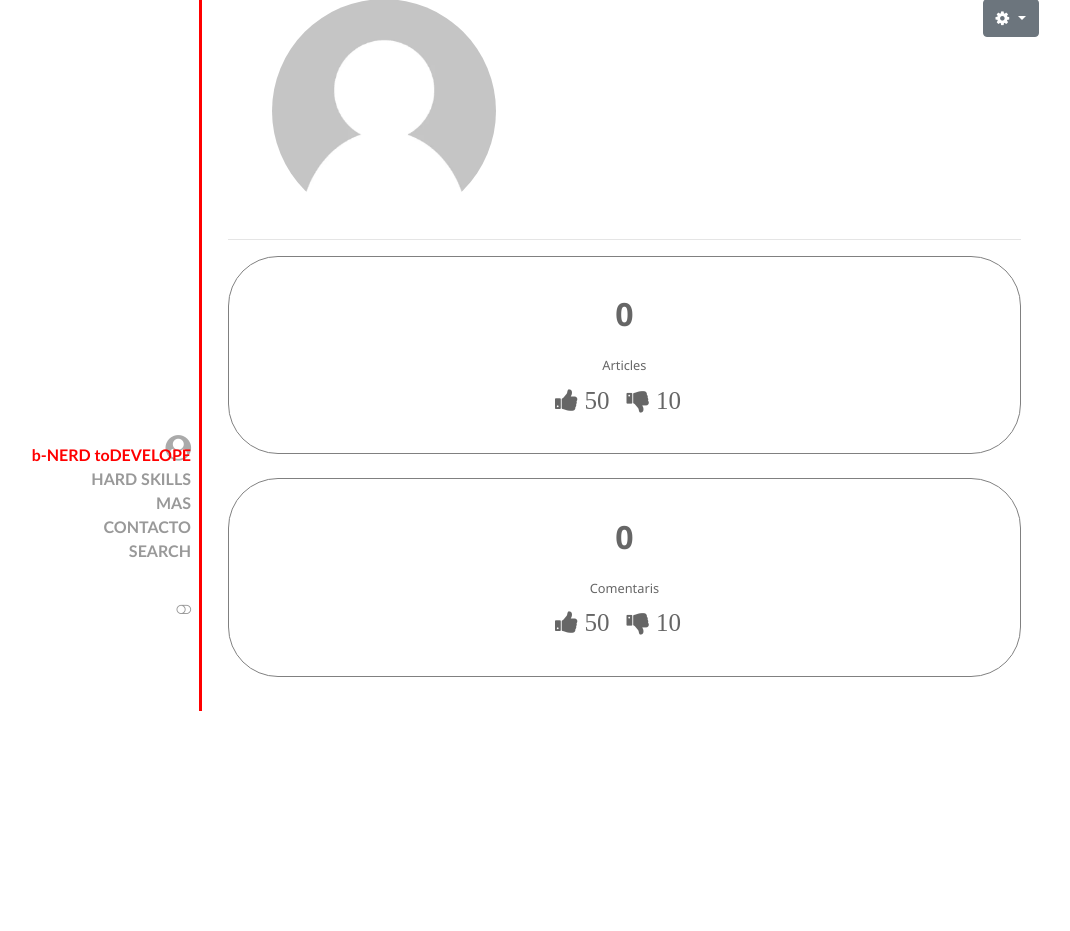
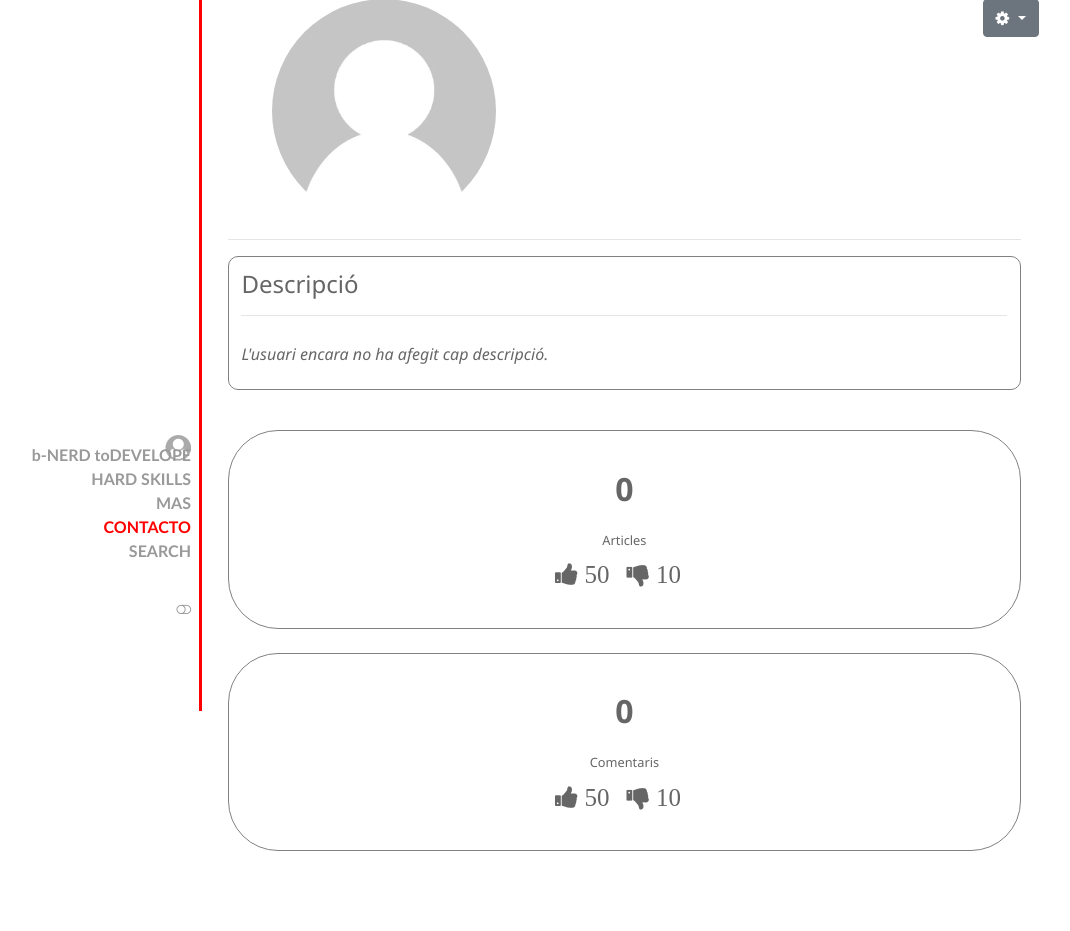
Before and after one commit to aleixr20/projecte_DAW, a Symfony app: template symfony/templates/user/profile.html.twig in a window 1280 px wide. Shown: the part 81-1012 px from the top of the page, without its empty margins (54-1124 px from the left). Before the commit the page ends 792 px from the top, so only its background shows below. Run offline with Twig, Linux system fonts and the light colour scheme; the template is opened without the code that fills it, so the values that code supplies are empty; some libraries are stand-ins or nearby versions.

Commit message:
funcionalitat descipcio user

```diff
--- a/symfony/public/css/estils-aleix.css
+++ b/symfony/public/css/estils-aleix.css
@@ -28,6 +28,12 @@
     color: #666;
 }
 
+#profile-description {
+    margin-bottom: 5vh;
+    padding: 1vw;
+    border: 1px solid grey;
+    border-radius: 10px;
+}
 
 .profile-box {
     padding: 3vw;
--- a/symfony/src/Form/UserType.php
+++ b/symfony/src/Form/UserType.php
@@ -13,6 +13,7 @@ use Symfony\Component\Form\Extension\Core\Type\EmailType;
 use Symfony\Component\Form\Extension\Core\Type\FileType;
 use Symfony\Component\Validator\Constraints\File;
 use Symfony\Component\Form\Extension\Core\Type\PasswordType;
+use Symfony\Component\Form\Extension\Core\Type\TextareaType;
 
 class UserType extends AbstractType
 {
@@ -51,6 +52,11 @@ class UserType extends AbstractType
                 'required'=> false,
             ])
             ->add('nom_usuari', TextType::class)
+            ->add('descripcio', TextAreaType::class, [
+                'label' => 'Descripció',
+                'required'=> false,
+                'attr' => ['rows' => '6'],
+            ])
             ->add('imatge', FileType::class, [
                 'mapped' => false,
                 'required' => false,
--- a/symfony/templates/user/edit.html.twig
+++ b/symfony/templates/user/edit.html.twig
@@ -45,6 +45,11 @@
 			{{ form_widget(editForm.imatge, {'attr': {'class': 'form-control'}}) }}
 			{{ form_errors(editForm.imatge) }}
 		</div>
+		<div class="form-group">
+			{{ form_label(editForm.descripcio) }}
+			{{ form_widget(editForm.descripcio, {'attr': {'class': 'form-control'}}) }}
+			{{ form_errors(editForm.descripcio) }}
+		</div>
 		<div
 			class="form-group">
 			{# HAURIEM DE CREAR UN DATE PICKER #}
--- a/symfony/templates/user/profile.html.twig
+++ b/symfony/templates/user/profile.html.twig
@@ -21,6 +21,7 @@
 					{{ user.cognom }}
 					<span id="profile-username">{{ user.username }}</span>
 				</h2>
+				{# DEFINIR ESTRUCTURA #}
 				<p>{{ user.email }}</p>
 				{% if user.genere == 'masc' %}
 					<i class="fa fa-mars fa-gender"></i>
@@ -60,7 +61,9 @@
 					{% endif %}
 				</div>
 				{% endif %}
+
 			</div>
+
 			<div class="col-md-1 col-sm-12">
 				{% if app.user and user.username == app.user.username %}
 					<button onclick="location.href='{{ path('userProfileEdit') }}'" type="button" class="btn btn-secondary" data-toggle="dropdown" aria-haspopup="true" aria-expanded="false">
@@ -83,6 +86,16 @@
 			</div>
 		</div>
 <hr>
+
+<div id="profile-description">
+	<h4>Descripció</h4>
+	<hr>
+	{% if user.descripcio %}
+		<p>{{ user.descripcio }}</p>
+	{% else %}
+		<p><i>L'usuari encara no ha afegit cap descripció.</i></p>
+	{% endif %}
+</div>
 <div class="col-12 profile-box">
 	<h2>
 		<strong>{{ user.articles|length }}</strong>
```
Also changed, not shown: symfony/src/Entity/User.php (+17 -0 lines).
